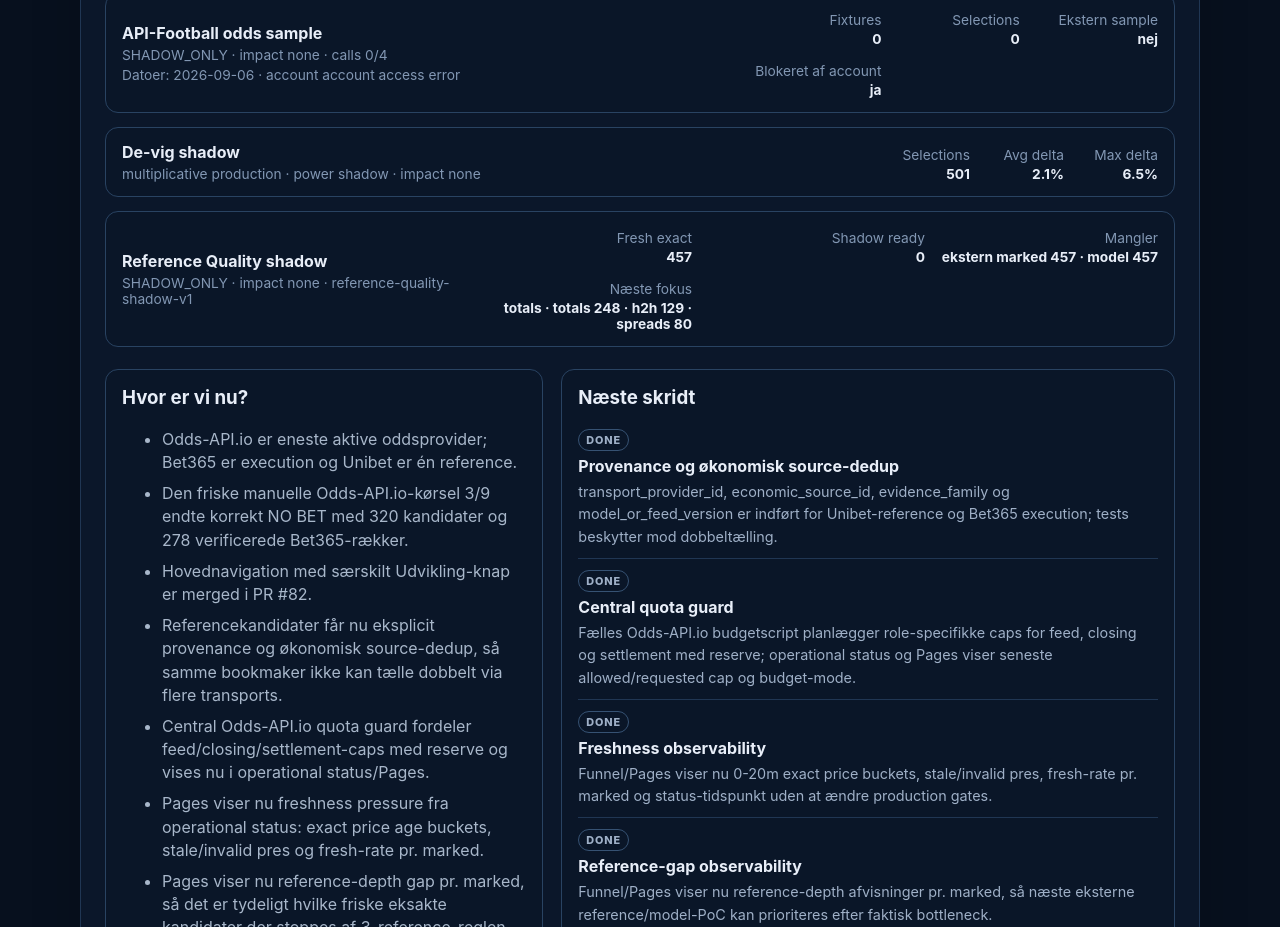
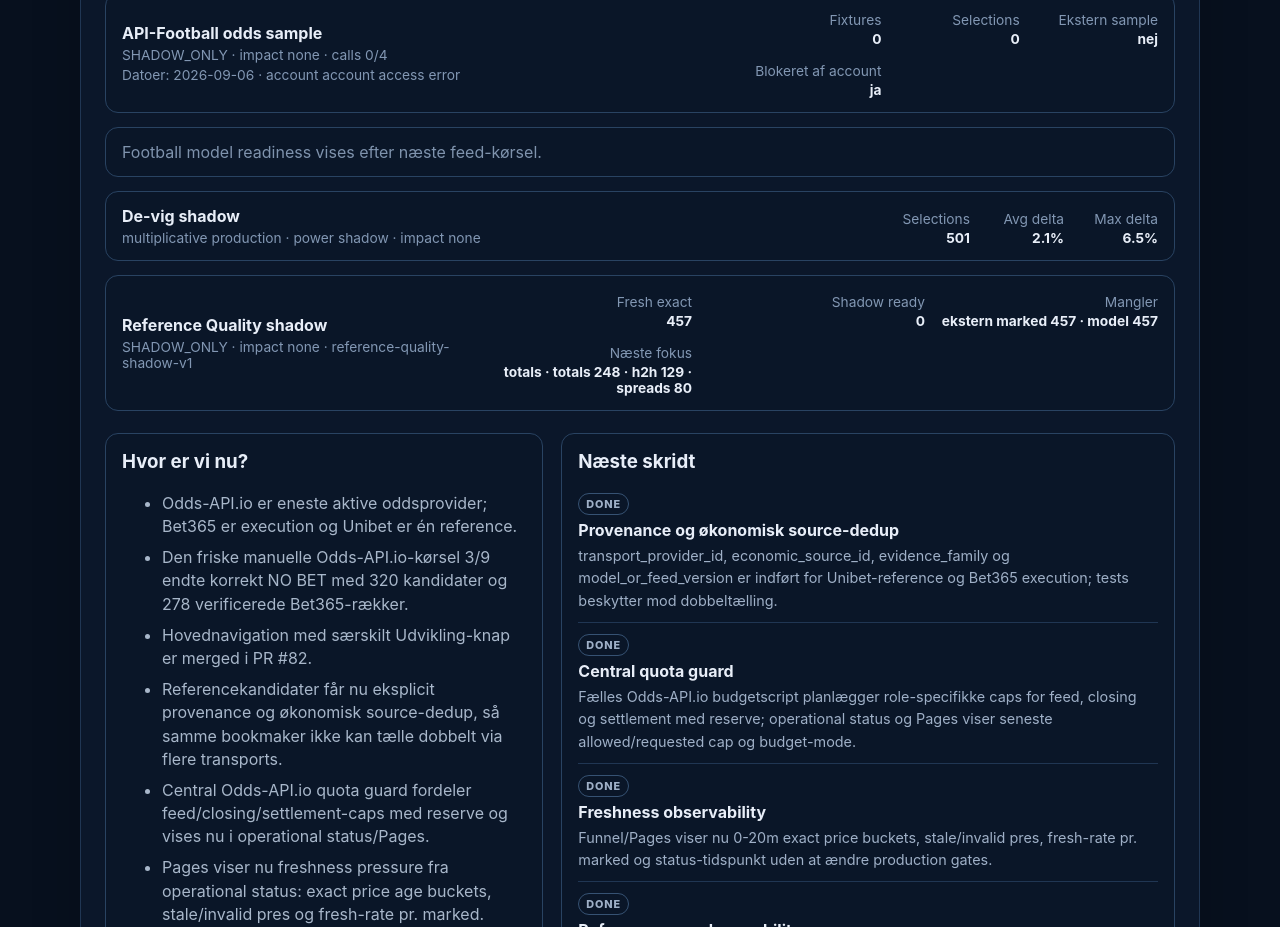
Before and after one commit to Bendecks/Odds, a plain HTML site: page index.html in a window 1280 px wide. Shown: the part 2040-2967 px from the top of the page. Drawn offline with Linux system fonts and the light colour scheme; no server answers.

Commit message:
Publish football model readiness

```diff
--- a/index.html
+++ b/index.html
@@ -15,7 +15,7 @@
     <section class="panel navTarget" id="funnel"><h2>Funnel</h2><p id="funnel-bottleneck" class="muted">Indlæser driftsstatus...</p><div class="funnelGrid"><article><span>Reference rows</span><strong id="funnel-candidates">-</strong></article><article><span>Fair probability</span><strong id="funnel-fair">-</strong></article><article><span>Eksakt Bet365</span><strong id="funnel-exact">-</strong></article><article><span>Friske priser</span><strong id="funnel-fresh">-</strong></article><article><span>Reference depth</span><strong id="funnel-depth">-</strong></article><article><span>Positiv edge</span><strong id="funnel-edge">-</strong></article><article><span>EV klar</span><strong id="funnel-ev">-</strong></article><article><span>Final gate</span><strong id="funnel-qualified">-</strong></article></div><div class="providerLine"><span id="provider-events">Bet365 events: -</span><span id="provider-calls">API calls: -</span><span id="provider-markets">Markets: -</span><span id="quota-budget">Quota budget: -</span><span id="freshness-pressure">Freshness: -</span><span id="reference-gap">Reference gap: -</span></div></section>
     <section class="panel navTarget" id="paper"><h2>Paper picks</h2><div class="grid stats"><article><span>Registreret</span><strong id="paper-count">0</strong></article><article><span>Åbne</span><strong id="paper-open">0</strong></article><article><span>Resultat</span><strong id="paper-profit">-</strong></article><article><span>Paper ROI</span><strong id="paper-roi">-</strong></article></div><div id="paper-history" class="history muted">Ingen paper picks endnu.</div></section>
     <section class="panel navTarget" id="validation"><h2>Validering</h2><div class="grid stats"><article><span>Afsluttede picks</span><strong id="settled">0 / 300</strong></article><article><span>ROI</span><strong id="roi">-</strong></article><article><span>CLV</span><strong id="clv">-</strong></article><article><span>Kalibrering</span><strong id="calibration">-</strong></article></div><p id="validation-note">PAPER fortsætter, mens modellen samler dokumentation.</p></section>
-    <section class="panel development navTarget" id="development"><div class="sectionHead"><div><p class="eyebrow">PROJEKTOVERBLIK</p><h2>Udvikling</h2></div><strong id="dev-score" class="devScore">- / 10</strong></div><h3 id="dev-phase">Indlæser udviklingsstatus...</h3><p id="dev-objective" class="muted"></p><div id="paper-pick-readiness" class="shadowBox muted">Indlæser paper pick readiness...</div><div id="api-football-poc" class="shadowBox muted">Indlæser API-Football PoC...</div><div id="api-football-odds-sample" class="shadowBox muted">Indlæser API-Football odds sample...</div><div id="devig-shadow" class="shadowBox muted">Indlæser de-vig shadow status...</div><div id="reference-quality-shadow" class="shadowBox muted">Indlæser Reference Quality shadow...</div><div class="developmentColumns"><div><h3>Hvor er vi nu?</h3><ul id="dev-current"></ul></div><div><h3>Næste skridt</h3><div id="dev-next" class="roadmap"></div></div></div><div class="developmentColumns"><div><h3>Research-retning</h3><div id="dev-research" class="muted"></div></div><div><h3>Faste sikkerhedsregler</h3><ul id="dev-guardrails"></ul></div></div><small id="dev-updated" class="muted"></small></section>
+    <section class="panel development navTarget" id="development"><div class="sectionHead"><div><p class="eyebrow">PROJEKTOVERBLIK</p><h2>Udvikling</h2></div><strong id="dev-score" class="devScore">- / 10</strong></div><h3 id="dev-phase">Indlæser udviklingsstatus...</h3><p id="dev-objective" class="muted"></p><div id="paper-pick-readiness" class="shadowBox muted">Indlæser paper pick readiness...</div><div id="api-football-poc" class="shadowBox muted">Indlæser API-Football PoC...</div><div id="api-football-odds-sample" class="shadowBox muted">Indlæser API-Football odds sample...</div><div id="football-model-readiness" class="shadowBox muted">Indlæser football model readiness...</div><div id="devig-shadow" class="shadowBox muted">Indlæser de-vig shadow status...</div><div id="reference-quality-shadow" class="shadowBox muted">Indlæser Reference Quality shadow...</div><div class="developmentColumns"><div><h3>Hvor er vi nu?</h3><ul id="dev-current"></ul></div><div><h3>Næste skridt</h3><div id="dev-next" class="roadmap"></div></div></div><div class="developmentColumns"><div><h3>Research-retning</h3><div id="dev-research" class="muted"></div></div><div><h3>Faste sikkerhedsregler</h3><ul id="dev-guardrails"></ul></div></div><small id="dev-updated" class="muted"></small></section>
     <section class="panel rules navTarget" id="status"><h2>Status</h2><ul><li>PAPER PICK betyder: modellen registrerer valget, men du skal ikke spille det endnu.</li><li>PLAY aktiveres først, når valideringskravene er opfyldt.</li><li>Bet365-prisen skal være verificeret og højst 20 minutter gammel.</li><li>NO BET kræver ingen handling.</li></ul></section>
   </main><script src="app.js"></script>
 </body></html>
```
